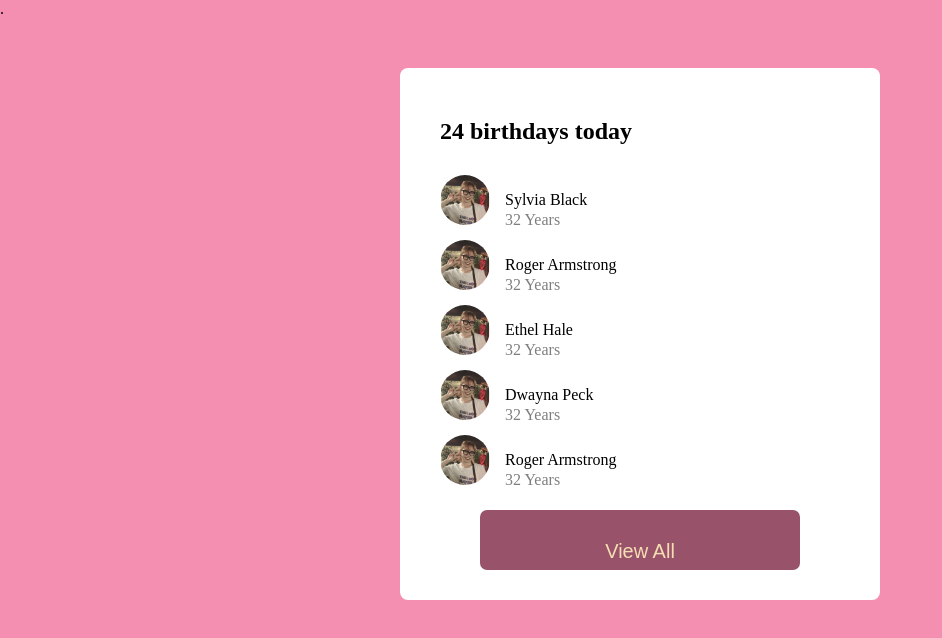
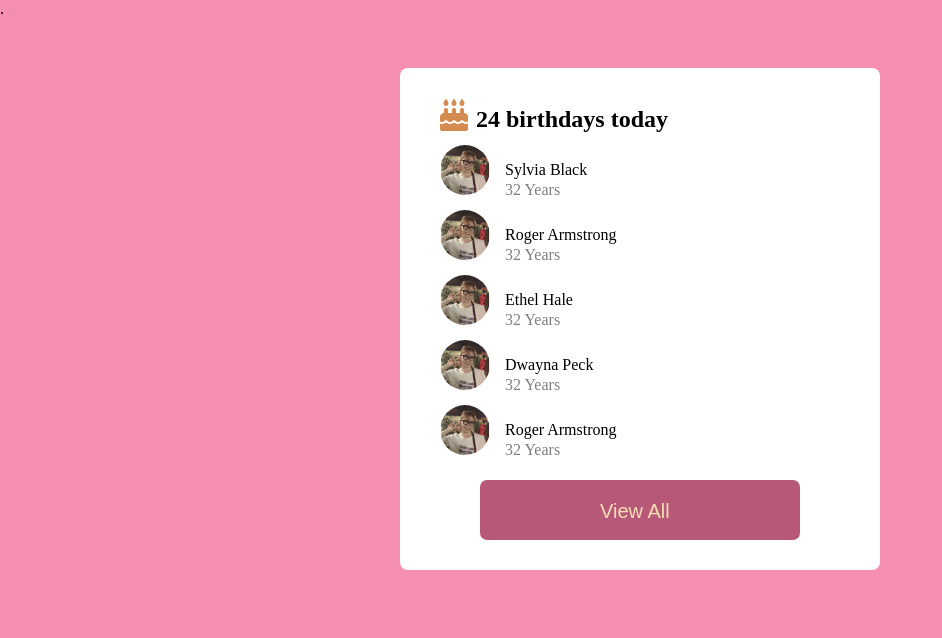
Before and after one commit to kimchilee11/BaiTapBuoi2, a plain HTML site: page BTbuoi3/index.html in a window 1280 px wide. Shown: the whole page, without its empty margins (0-942 px from the left). Drawn offline with Linux system fonts and the light colour scheme; a web font is replaced by a local one.

Commit message:
hover in all avartars to dicover more..

```diff
--- a/BTbuoi3/index.html
+++ b/BTbuoi3/index.html
@@ -5,7 +5,10 @@
     <meta http-equiv="X-UA-Compatible" content="IE=edge">
     <meta name="viewport" content="width=device-width, initial-scale=1.0">
     <link rel="stylesheet" href="./style.css">
-    <link rel="stylesheet" type="text/css" href="csshake.min.css">
+    <script
+      src="https://kit.fontawesome.com/262a109751.js"
+      crossorigin="anonymous"
+    ></script>
     <title>Document</title>
 </head>
 <body>
@@ -13,7 +16,10 @@
         <div>.</div>
         <div class="box">
             <div class="title">
-                <h2>24 birthdays today</h2>
+                <div style="font-size: 2em; color: #ca742dd5; display: inline;">
+                    <i class="fas fa-birthday-cake" ></i>
+                </div>
+                <h2 style="display: inline; ">24 birthdays today</h2>
             </div>
             <div class="content">
                 <div class="user">
--- a/BTbuoi3/style.css
+++ b/BTbuoi3/style.css
@@ -67,6 +67,7 @@ img:hover {
 
 .button {
   background: #960636ab;
+  position: relative;
   width: 80%;
   height: 50px;
   margin: 10px 10%;
@@ -77,8 +78,7 @@ img:hover {
   font-size: 15px;
   text-align: center;
   animation-name: btn;
-  animation-duration: 4s;
-  animation-iteration-count: 4;
+  animation-duration: 2s;
 }
 
 .button:hover {
@@ -90,13 +90,15 @@ img:hover {
     background-color: #960636ab;
   }
   to {
-    background-color: #3a111fc2;
+    background-color: #960636ec;
   }
 }
 
 span {
+  position: absolute;
+  left: 130px;
   text-align: center;
-  margin: -10px auto;
+  margin: -10px;
   font-size: 20px;
 }
 
```
